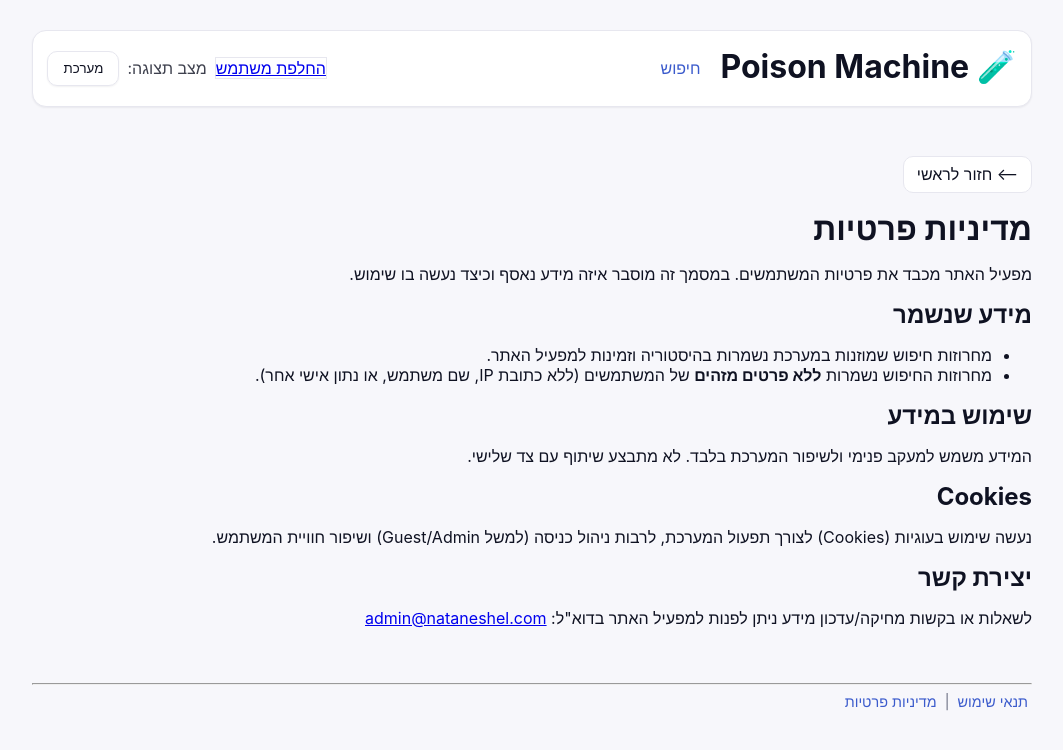
After one commit to yoavik/poison-search, a FastAPI app: template templates/privacy.html in a window 1280 px wide. The commit adds this page. Shown: the top 750 px of the page, without its empty margins (108-1171 px from the left). Run offline with FastAPI, Linux system fonts and the light colour scheme; the template is opened without the code that fills it, so the values that code supplies are empty.

Commit message:
Add files via upload
ver 5.1 added gpt made legal and privacy disclaimers

```diff
--- a/main.py
+++ b/main.py
@@ -438,3 +438,13 @@ async def history_view(request: Request, auth=Depends(require_admin)):
     items = load_history()
     role = "ADMIN"
     return templates.TemplateResponse("history.html", {"request": request, "title": APP_TITLE, "items": items, "role": role})
+
+
+
+@app.get("/terms", response_class=HTMLResponse)
+async def terms(request: Request):
+    return templates.TemplateResponse("terms.html", {"request": request, "title": "תנאי שימוש"})
+
+@app.get("/privacy", response_class=HTMLResponse)
+async def privacy(request: Request):
+    return templates.TemplateResponse("privacy.html", {"request": request, "title": "מדיניות פרטיות"})
--- a/static/style.css
+++ b/static/style.css
@@ -94,3 +94,8 @@ mark{background: #ffea70; padding: 0 .15em; border-radius: .2em;}
 
 .chk-item .uname{margin-inline-start:.25rem}
 .chk-item .name{margin-inline-start:.25rem}
+
+
+footer .footer-links{margin-top:.5rem}
+footer .footer-links a{color:var(--link);text-decoration:none;margin-inline:.25rem}
+footer .footer-links a:hover{text-decoration:underline}
--- a/templates/base.html
+++ b/templates/base.html
@@ -73,6 +73,7 @@
     </main>
     <footer class="container small muted">
       <hr>
+      <div class="footer-links"><a href="/terms">תנאי שימוש</a> | <a href="/privacy">מדיניות פרטיות</a></div>
     </footer>
   </body>
 </html>
--- /dev/null
+++ b/templates/privacy.html
@@ -0,0 +1,20 @@
+{% extends "base.html" %}
+{% block content %}
+<h1>מדיניות פרטיות</h1>
+<p>מפעיל האתר מכבד את פרטיות המשתמשים. במסמך זה מוסבר איזה מידע נאסף וכיצד נעשה בו שימוש.</p>
+
+<h2>מידע שנשמר</h2>
+<ul>
+  <li>מחרוזות חיפוש שמוזנות במערכת נשמרות בהיסטוריה וזמינות למפעיל האתר.</li>
+  <li>מחרוזות החיפוש נשמרות <strong>ללא פרטים מזהים</strong> של המשתמשים (ללא כתובת IP, שם משתמש, או נתון אישי אחר).</li>
+</ul>
+
+<h2>שימוש במידע</h2>
+<p>המידע משמש למעקב פנימי ולשיפור המערכת בלבד. לא מתבצע שיתוף עם צד שלישי.</p>
+
+<h2>Cookies</h2>
+<p>נעשה שימוש בעוגיות (Cookies) לצורך תפעול המערכת, לרבות ניהול כניסה (למשל Guest/Admin) ושיפור חוויית המשתמש.</p>
+
+<h2>יצירת קשר</h2>
+<p>לשאלות או בקשות מחיקה/עדכון מידע ניתן לפנות למפעיל האתר בדוא"ל: <a href="mailto:admin@nataneshel.com">admin@nataneshel.com</a></p>
+{% endblock %}
```
Also changed, not shown: templates/terms.html (added, +17 -0 lines), README.txt.
